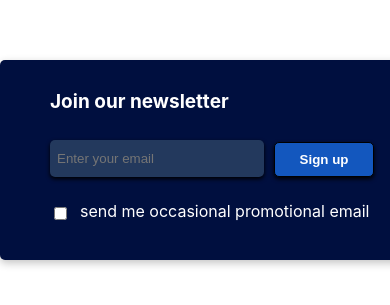
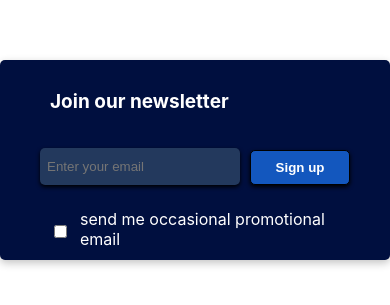
Before and after one commit to CyCodez/newsletters, a React (Create React App) app: page / in a window 390 px wide. Shown: the part 135-440 px from the top of the page. Built offline with nearby package versions, Linux system fonts and the light colour scheme.

Commit message:
adjusted view

```diff
--- a/src/App.css
+++ b/src/App.css
@@ -82,10 +82,16 @@ input[type="checkbox"] {
     padding: 50px;
     margin: 50% auto;
   }
+  .container {
+    display: flex;
+    gap: 10px;
+    align-items: center;
+    margin: -10px;
+  }
 
   .container input[type="text"] {
     flex: 1;
-    width: 200px;
+    width: 100px;
     height: 23px;
     margin-top: -30px;
     background-color: #23395d;
@@ -105,8 +111,9 @@ input[type="checkbox"] {
     display: flex;
     gap: 10px;
     align-items: center;
-    margin: 0 auto;
+    /* margin: 0 auto; */
     margin-top: -42px;
+    margin-right: 15px;
   }
   /* .checkcontainer p {
     margin-bottom: 15px;
```
